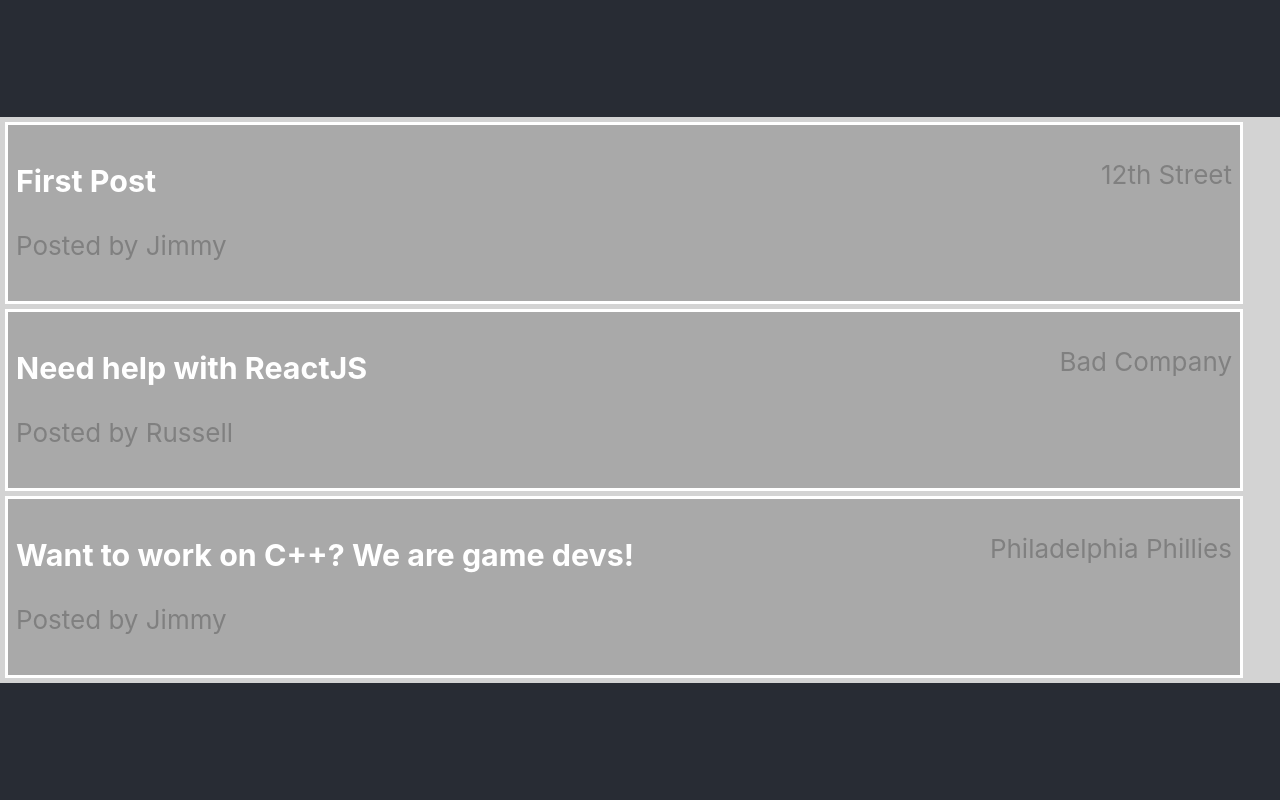
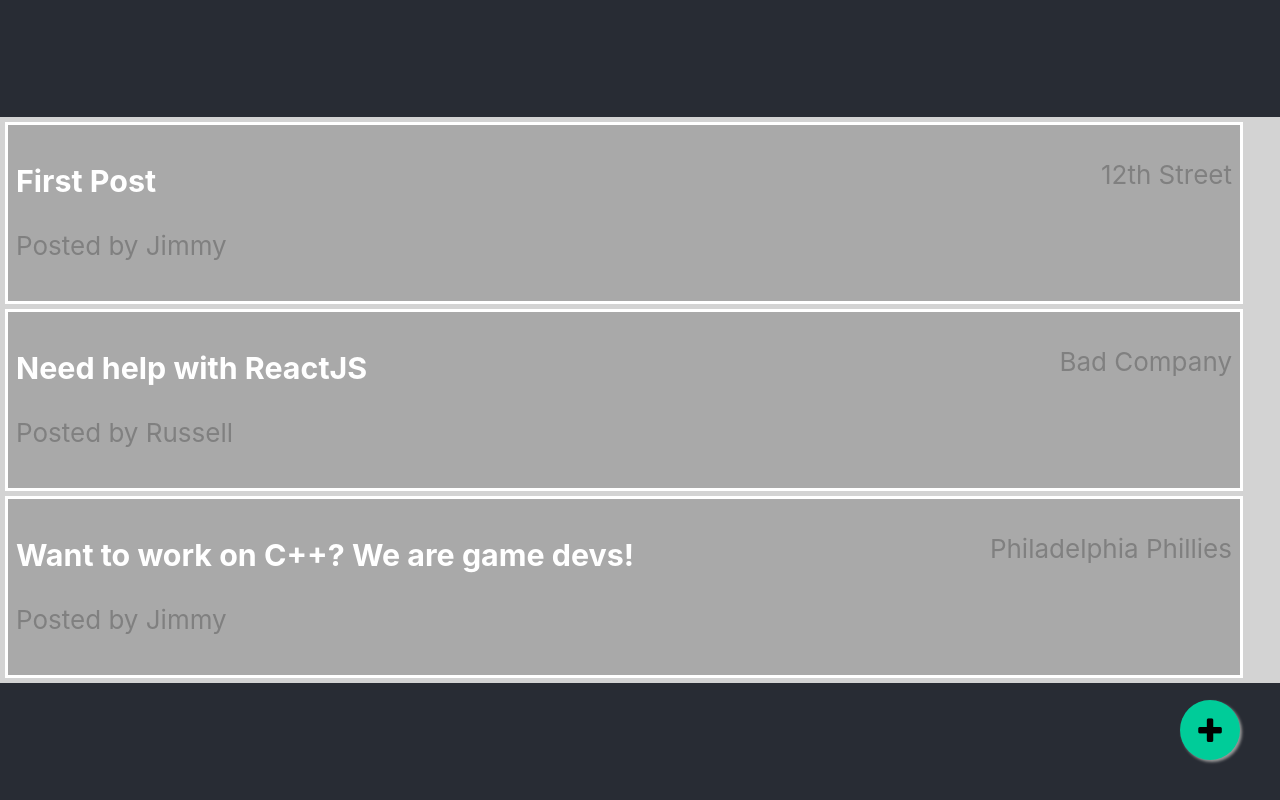
Before and after one commit to 12thStreetStudios/OwlHacks2020, a React (Create React App) app in the folder owlhacks2020/: page / in a window 1280 px wide. Both pictures are taken after a click on the button "Login As Guest". Built offline with nearby package versions, Linux system fonts and the light colour scheme.

Commit message:
Added floating new post button

```diff
--- a/owlhacks2020/public/index.html
+++ b/owlhacks2020/public/index.html
@@ -24,6 +24,7 @@
       work correctly both with client-side routing and a non-root public URL.
       Learn how to configure a non-root public URL by running `npm run build`.
     -->
+    <link rel="stylesheet" href="https://maxcdn.bootstrapcdn.com/font-awesome/4.5.0/css/font-awesome.min.css">
     <title>Dev Helpr</title>
   </head>
   <body>
--- a/owlhacks2020/src/App.js
+++ b/owlhacks2020/src/App.js
@@ -1,8 +1,8 @@
 import React, {useContext} from 'react';
 import ReactDOM from 'react-dom';
 import logo from './logo.svg';
+import './style/App.css';
 
-import './style/App.css';
 import {LoginContextProvider, LoginContext, Login, Register} from'./components/Login.js'
 import Title from './components/Title'
 import Post from './components/Post'
@@ -23,6 +23,14 @@ function Home() {
 
   if (isAuth)
   {
+    // Add floating post button
+    function floatingMenuClick() {
+      // Show new post menu
+      console.log("Showing New Post Menu");
+    }
+    var floatingMenu = <div class="float" onClick={floatingMenuClick}><i class="fa fa-plus post-add" onClick={floatingMenuClick}></i></div>;
+
+    // build posts here
     var posts = [];
     posts.push(<Post title="First Post" poster="Jimmy" organization="12th Street"/>);
     posts.push(<Post title="Need help with ReactJS" poster="Russell" organization="Bad Company"/>);
@@ -33,6 +41,7 @@ function Home() {
         <header className="App-header">
           <Wall posts={posts}/>
         </header>
+        {floatingMenu}
       </div>
     );
   }
--- a/owlhacks2020/src/style/App.css
+++ b/owlhacks2020/src/style/App.css
@@ -41,3 +41,26 @@ body {
     transform: rotate(360deg);
   }
 }
+
+/* Floating Menu */
+.float {
+  position: fixed;
+  width: 60px;
+  height: 60px;
+  bottom: 40px;
+  right: 40px;
+  background-color: #0C9;
+  color: #000;
+  border-radius: 50px;
+  text-align: center;
+  box-shadow: 2px 2px 3px #999;
+}
+
+.float:hover {
+  background-color: #1DA;
+}
+
+.post-add {
+  margin-top: 16px;
+  font-size: 30px;
+}
```
